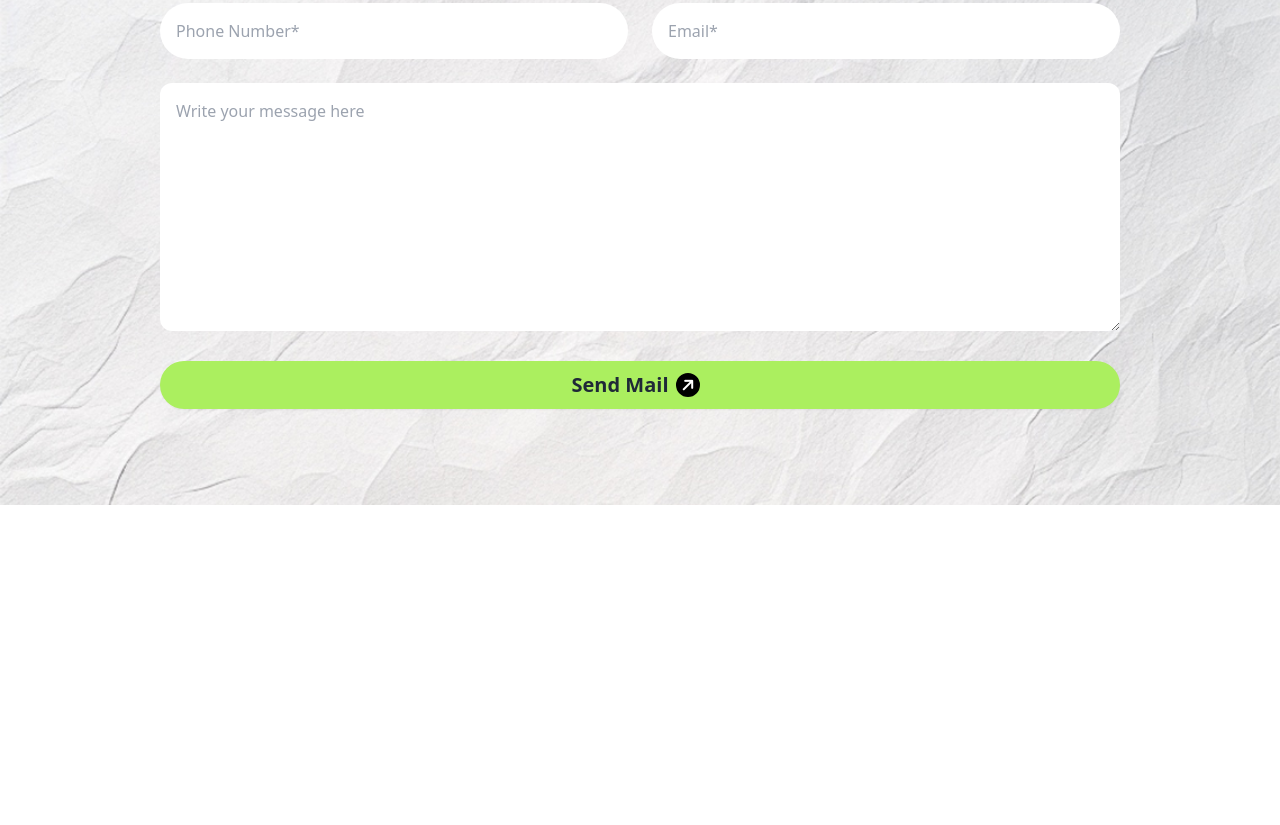
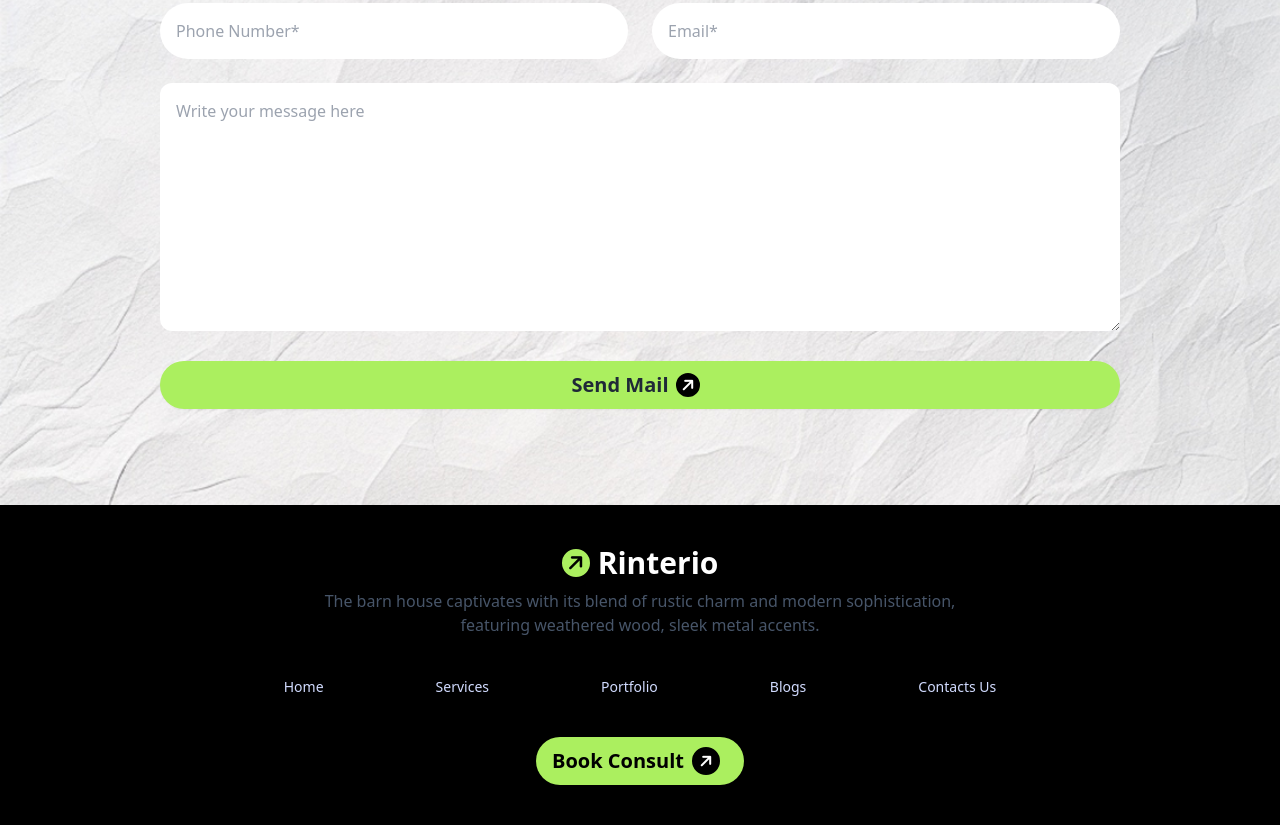
Before and after one commit to mdruman079/rinterio, a plain HTML site: page index.html in a window 1280 px wide. Shown: the part 3740-4565 px from the top of the page. Before the commit the page ends 4245 px from the top, so only its background shows below. Drawn offline with nearby package versions, Linux system fonts and the light colour scheme.

Commit message:
footer section added

```diff
--- a/index.html
+++ b/index.html
@@ -41,7 +41,6 @@
         }
     </style>
 </head>
-
 <body class="manrope">
     <header class="bg-slate-50">
         <!-- nav section start -->
@@ -359,8 +358,27 @@
         </section>
         <!-- form section end -->
     </main>
-    <footer>
-
+    <footer class="bg-black">
+        <div class="footer footer-center  text-primary-content p-10">
+            <aside>
+                <h2 class="text-3xl font-bold flex justify-center items-center text-white"><i
+                        class="fa-solid fa-arrow-right -rotate-45 bg-primary inline-flex justify-center items-center w-7 h-7 p-2 rounded-full text-xl mr-2 text-black"></i>Rinterio
+                </h2>
+                <p class="text-base text-slate-600">The barn house captivates with its blend of rustic charm and modern
+                    sophistication, <br> featuring weathered wood, sleek metal accents.</p>
+            </aside>
+            <div class="">
+                <ul class="flex flex-col lg:flex-row gap-6 lg:gap-28">
+                    <li><a href="#">Home</a></li>
+                    <li><a href="#">Services</a></li>
+                    <li><a href="#">Portfolio</a></li>
+                    <li><a href="#">Blogs</a></li>
+                    <li><a href="#">Contacts Us</a></li>
+                </ul>
+            </div>
+            <button class="btn bg-primary text-black text-xl flex rounded-full border-0">Book Consult<i
+                    class="fa-solid fa-arrow-right -rotate-45 inline-flex justify-center items-center w-7 h-7 p-2 rounded-full text-base mr-2 bg-black text-white"></i></button>
+            </div>
     </footer>
 </body>
 
```
